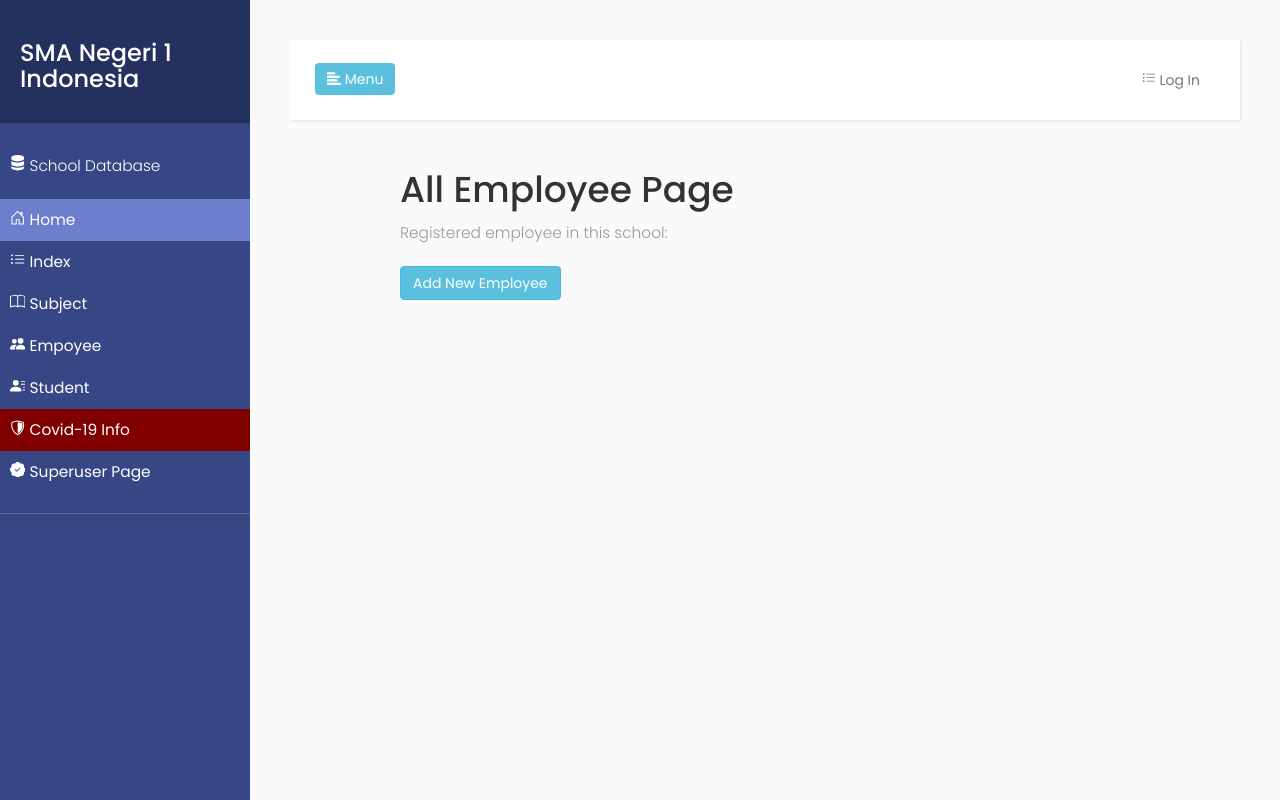
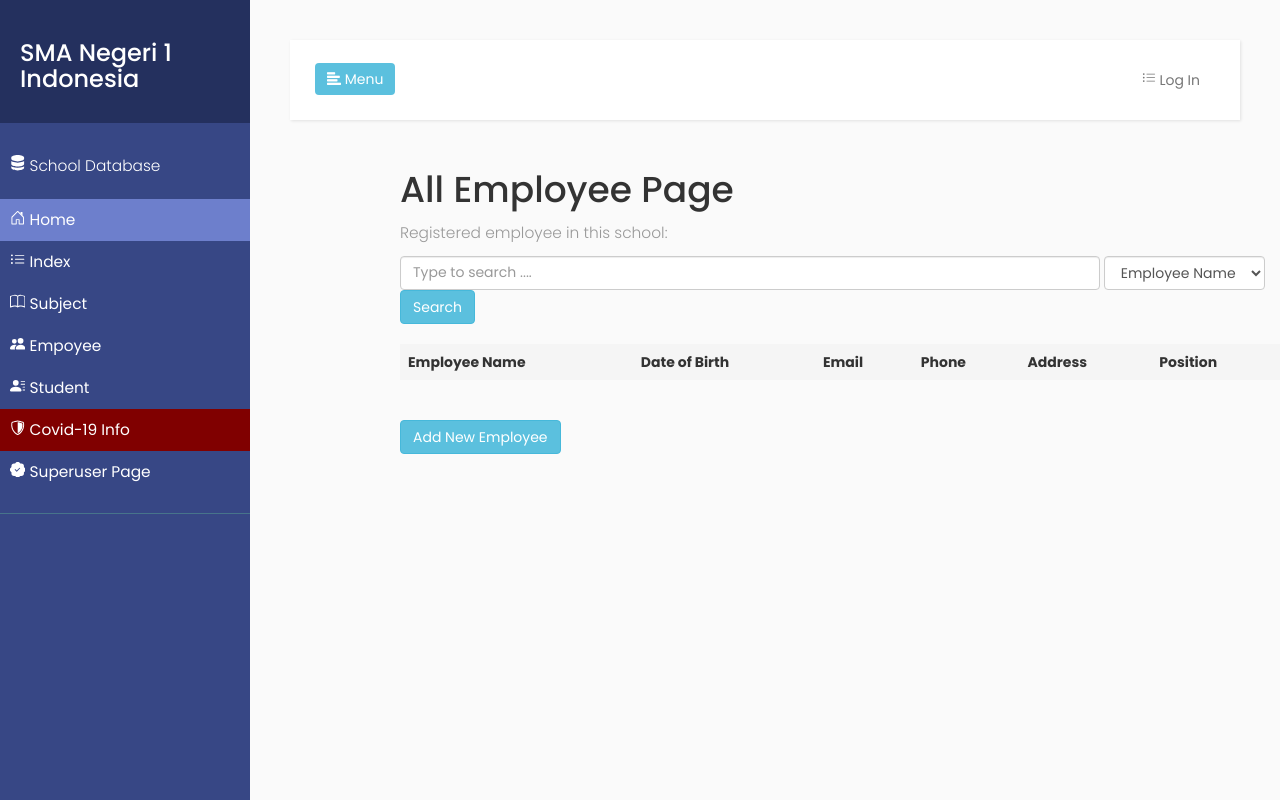
Before and after one commit to panjiarlins/sswp-final-project, a Django app: page /app/employee/ in a window 1280 px wide. Run offline with Django 3.2, Linux system fonts and the light colour scheme; data that the repository does not hold is empty; some libraries are stand-ins or nearby versions.

Commit message:
Adding model querying to search employee

```diff
--- a/school/app/controller/employee_controller.py
+++ b/school/app/controller/employee_controller.py
@@ -7,8 +7,22 @@ from app.models import Employee
 from app.forms import EmployeeForm
 
 def employee_list(request):
+    if request.method == 'POST':
+        searchby = request.POST['searchby']
+        req = request.POST.dict()
+        name = req['name']
+        if searchby == 'employee_name':
+            employees = Employee.objects.filter(employee_name__contains=name).order_by('-employee_DOB')
+        elif searchby == 'employee_email':
+            employees = Employee.objects.filter(employee_email__contains=name).order_by('-employee_DOB')
+        elif searchby == 'employee_phone':
+            employees = Employee.objects.filter(employee_phone__contains=name).order_by('-employee_DOB')
+        elif searchby == 'employee_address':
+            employees = Employee.objects.filter(employee_address__contains=name).order_by('-employee_DOB')
+    else:
+        employees = Employee.objects.all().order_by('-employee_DOB')
     context = {
-        'employee_list' : Employee.objects.all(),
+        'employee_list' : employees,
     }
     return render(request, 'appTemp/employee_list.html', context)
 
--- a/school/templates/appTemp/employee_list.html
+++ b/school/templates/appTemp/employee_list.html
@@ -3,18 +3,47 @@
 {% block content %}
     <h1>All Employee Page</h1>
     <p>Registered employee in this school:</p>
-    <ul class="list-group" style="width: 600px;">
-        {% for employee in employee_list %}
-        <li class="list-group-item">
-            <div>Name : {{ employee.employee_name }}</div>
-            <div>Email : {{ employee.employee_email }}</div>
-            <div style="text-align: right;">
-                <a href="{% url 'employee_edit' employee.employee_id %}" class="btn btn-success">Edit</a>
-                <a href="{% url 'employee_delete' employee.employee_id %}" class="btn btn-danger">Delete</a>
-            </div>
-        </li>
-        {% endfor %}
-    </ul>
+    <form method="POST" action="" class="form-inline">
+        {% csrf_token %}
+        <input style="width: 700px;" name="name" type="text" class="form-control" placeholder="Type to search ...."/>
+        <select name="searchby" class="form-control">
+            <option value="employee_name">Employee Name</option>
+            <option value="employee_email">Email</option>
+            <option value="employee_phone">Phone</option>
+            <option value="employee_address">Address</option>
+        </select>
+        <button type="submit" class="btn btn-info">Search</button>
+    </form>
+    <br/>
+    <table class="table table-hover">
+        <thead>
+            <tr class="active">
+                <td><strong>Employee Name</strong></td>
+                <td><strong>Date of Birth</strong></td>
+                <td><strong>Email</strong></td>
+                <td><strong>Phone</strong></td>
+                <td><strong>Address</strong></td>
+                <td><strong>Position</strong></td>
+            </tr>
+        </thead>
+        <tbody>
+            {% for employee in employee_list %}
+            <tr>
+                <td>{{ employee.employee_name }}</td>
+                <td>{{ employee.employee_DOB }}</td>
+                <td>{{ employee.employee_email }}</td>
+                <td>{{ employee.employee_phone }}</td>
+                <td>{{ employee.employee_address }}</td>
+                <td>{{ employee.employee_position.all|join:', ' }}</td>
+                <td>
+                    <a href="{% url 'employee_edit' employee.employee_id %}" class="btn btn-success">Edit</a>
+                    <a href="{% url 'employee_delete' employee.employee_id %}" class="btn btn-danger">Delete</a>
+                </td>
+            </tr>
+            {% endfor %}
+        </tbody>
+    </table>
+    <br/>
     <p>
         <a href="{% url 'employee_add' %}" class="btn btn-info">Add New Employee</a>
     </p>
```
